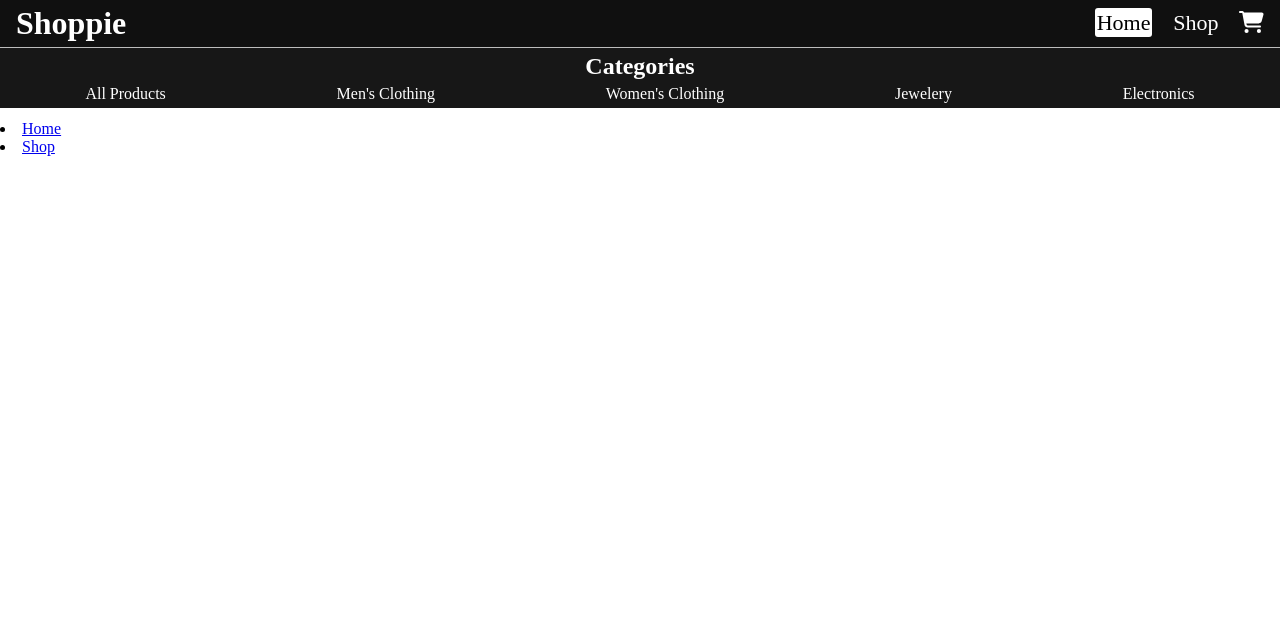
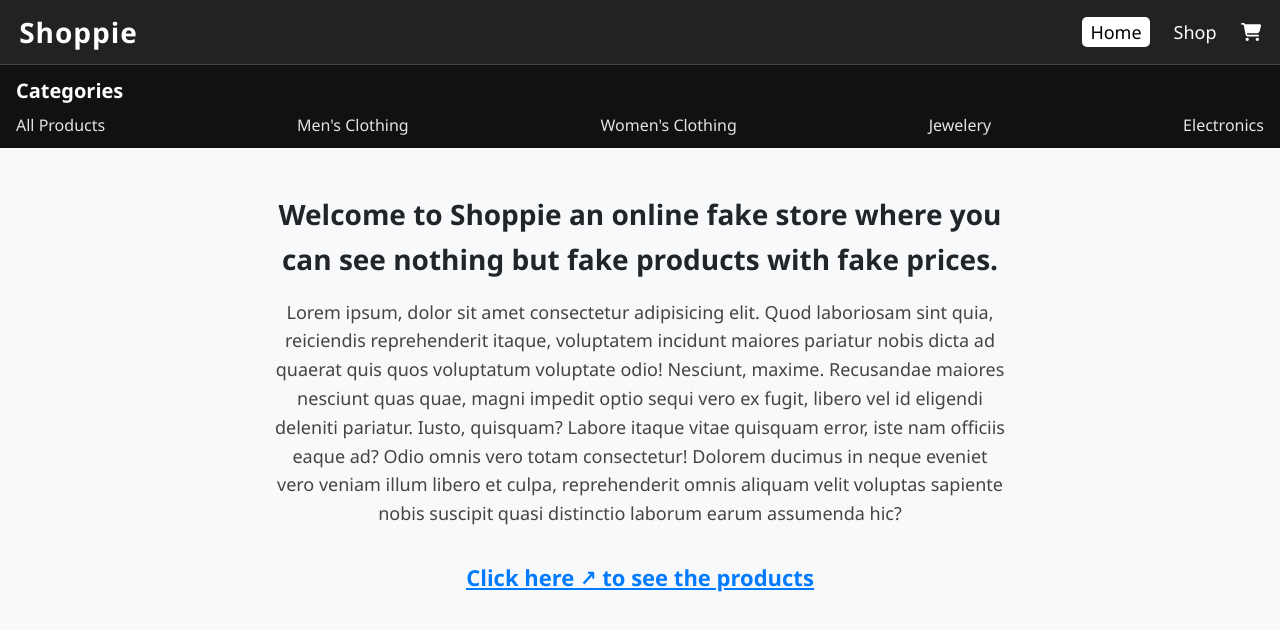
Before and after one commit to yahya-mohamoud/shoppingCart, a React (Vite) app: page / in a window 1280 px wide. Shown: the top 630 px of the page. Built offline with nearby package versions, Linux system fonts and the light colour scheme; no server answers.

Commit message:
added styling straight from chatGpt, added content to homePage the only left is to finish the process(buy, cancel)

```diff
--- a/src/App.css
+++ b/src/App.css
@@ -1,179 +1,277 @@
+/* Reset + Base Styles */
+* {
+  box-sizing: border-box;
+  margin: 0;
+  padding: 0;
+}
+
+body {
+  font-family: 'Segoe UI', Tahoma, Geneva, Verdana, sans-serif;
+  background-color: #f8f9fa;
+  color: #212529;
+  line-height: 1.6;
+}
+
+/* Header */
 .container {
   position: fixed;
   width: 100%;
-  /* display: none; */
+  top: 0;
+  z-index: 1000;
 }
 
-.hero{
+.hero {
   display: flex;
   justify-content: space-between;
   align-items: center;
-  background-color: rgba(0, 0, 0, 0.936);
+  background-color: #222;
   color: white;
-  padding: 0.3rem 1rem;
-  /* position: fixed; */
-  width: 100%;
+  padding: 0.6rem 1.2rem;
 }
 
-.sideNavLinks li {
-  list-style: none;
+.hero h1 {
+  font-size: 28px;
+  font-weight: bold;
+  letter-spacing: 1px;
 }
 
-.sideNavLinks li a:hover{
-    color: rgb(142, 145, 149);
+.sideNavLinks {
+  display: flex;
+  align-items: center;
+  gap: 1.5rem;
+  font-size: 18px;
+  list-style: none;
 }
 
 .sideNavLinks li a {
   color: white;
   text-decoration: none;
+  transition: color 0.3s;
+}
+
+.sideNavLinks li a:hover {
+  color: #9ca3af;
 }
 
 .sideNavLinks li a.active {
   color: black;
   background-color: white;
-  padding: 2px ;
-  border-radius: 3px;
-  transition: 1.4ms ease-in-out;
-}
-.sideNavLinks {
-  display: flex;
-  gap: 1.3rem;
-  font-size: 22px;
+  padding: 3px 8px;
+  border-radius: 5px;
 }
 
-.counter {
-  display: flex;
-  align-items: center;
-  gap: 10px;
-  font-size: 23px;
-  justify-content: center;
+/* Cart Icon */
+.cart-icon-container {
+  position: relative;
 }
 
-.item {
- min-width: 200px;
-  padding: 10px 10px 30px;
-  height: 330px;
-  margin: 30px auto ;
-  background-color: azure;
-  border-radius: 20px;
-  box-shadow: 2px 2px 8px rgb(84, 141, 160);
+.cart-icon-container  a{
+  color: white;
+}
+.cart-count-badge {
+  position: absolute;
+  top: -10px;
+  right: -12px;
+  background-color: red;
+  color: white;
+  font-size: 12px;
+  padding: 2px 6px;
+  border-radius: 50%;
 }
 
-.itemsGrid{
-  display: flex;
-  flex-wrap: wrap;
-  flex: 1;
-  gap: 1rem;
-  margin-left: 20px;
-  padding-top: 120px;
-}
-
-.itemImg {
-  width: 170px;
-  height: 160px;
-  display: block;
-  margin: 0 auto;
-}
-
-.counterBtn {
-  background-color: rgb(135, 148, 163);
-  border: none;
-  width:  20px;
-  padding: 3px;
-  border-radius: 4px;
-  font-size: 23px;
-  color: white;
-}
-
-.cartBtn {
-  border: none;
-  padding: 8px 8px;
-  background-color: rgb(14, 14, 14);
-  color: white;
-  margin: 10px auto;
-  display: block;
-  border-radius: 6px;
-}
-
-.categoriesList ul{
-  display: flex;
-  justify-content: space-around;
-  gap: 10px;
-}
-
-.categoriesList{
-  padding:  5px ;
-  background-color: rgba(0, 0, 0, 0.908);
-  border-top: 0.2px solid rgba(255, 255, 255, 0.715);
+/* Categories */
+.categoriesList {
+  background-color: #111;
+  padding: 0.6rem 1rem;
+  border-top: 1px solid #444;
 }
 
 .categoriesList h2 {
   color: white;
-  text-align: center;
-  margin-bottom: 5px;
-
+  font-size: 20px;
+  margin-bottom: 6px;
 }
 
-.categoriesList li {
+.categoriesList ul {
+  display: flex;
+  justify-content: space-between;
+  flex-wrap: wrap;
+  gap: 10px;
   list-style: none;
+  padding: 0;
 }
 
-.categoriesList li > a{
-  color: white;
+.categoriesList li a {
+  color: #e4e4e4;
   text-decoration: none;
+  font-weight: 500;
 }
 
-
-.categoriesList li a.active{
-   color: black;
+.categoriesList li a.active {
+  color: #000;
   background-color: white;
-  padding: 2px ;
-  border-radius: 3px;
-  transition: 1.4ms ease-in-out;
+  padding: 3px 8px;
+  border-radius: 5px;
 }
 
-.cart-icon-container {
-  position: relative;
-  display: inline-block;
+/* Main Layout */
+.mainApp {
+  padding-top: 160px;
 }
 
-.cart-count-badge {
-  position: absolute;
-  top: -8px;
-  right: -10px;
-  background: rgb(255, 0, 0);
-  color: white;
-  font-size: 0.75rem;
-  font-weight: bold;
-  border-radius: 50%;
-  padding: 3px 6px;
+/* Home Page */
+.home {
+  padding: 2rem;
+  max-width: 800px;
+  margin: 0 auto;
+  text-align: center;
 }
 
-.cart-icon-container a{
-  text-decoration: none;
-  color: white;
+.home h1 {
+  font-size: 28px;
+  margin-bottom: 1rem;
 }
 
-.home {
-  padding-top: 120px;
+.home p {
+  font-size: 18px;
+  margin-bottom: 2rem;
+  color: #444;
 }
 
+.home a h2 {
+  font-size: 22px;
+  color: #007bff;
+  text-decoration: underline;
+  transition: color 0.3s;
+}
+
+.home a h2:hover {
+  color: #0056b3;
+}
+
+/* Items Grid */
+.itemsGrid {
+  display: grid;
+  grid-template-columns: repeat(auto-fill, minmax(230px, 1fr));
+  gap: 1.5rem;
+  padding: 2rem;
+}
+
+/* Individual Item Card */
+.item {
+  background-color: #fff;
+  border-radius: 15px;
+  box-shadow: 0 3px 10px rgba(0,0,0,0.1);
+  padding: 1rem;
+  text-align: center;
+  transition: transform 0.2s;
+}
+
+.item:hover {
+  transform: translateY(-5px);
+}
+
+.itemImg {
+  height: 150px;
+  object-fit: contain;
+  margin-bottom: 1rem;
+}
+
+.item h2 {
+  font-size: 16px;
+  margin: 0.5rem 0;
+}
+
+/* Counter */
+.counter {
+  display: flex;
+  align-items: center;
+  justify-content: center;
+  gap: 12px;
+  margin: 1rem 0;
+}
+
+.counter h3 {
+  font-size: 20px;
+}
+
+.counterBtn {
+  background-color: #555;
+  border: none;
+  color: white;
+  padding: 4px 12px;
+  border-radius: 6px;
+  font-size: 20px;
+  cursor: pointer;
+}
+
+.counterBtn:hover {
+  background-color: #333;
+}
+
+/* Cart Button */
+.cartBtn {
+  background-color: #28a745;
+  color: white;
+  padding: 8px 16px;
+  border: none;
+  border-radius: 8px;
+  font-weight: bold;
+  cursor: pointer;
+  transition: background-color 0.3s;
+}
+
+.cartBtn:hover {
+  background-color: #218838;
+}
+
+/* Cart Page */
 .cartPage {
-  padding-top: 120px;
+  padding: 2rem;
+  display: flex;
+  flex-direction: column;
+  gap: 1.5rem;
+  max-width: 800px;
+  margin: 0 auto;
 }
 
 .displayItems {
-  min-width: 200px;
-  background-color: antiquewhite;
-  border: 2px solid red;
-  margin: 10px auto;
   display: flex;
-}
-
-.oneItem h2 {
-  /* width: 400px; */
+  gap: 20px;
+  align-items: center;
+  background-color: white;
+  padding: 1rem;
+  border-radius: 15px;
+  box-shadow: 0 2px 8px rgba(0,0,0,0.1);
 }
 
 .displayItems img {
-  width: 150px;
+  width: 120px;
+  height: 120px;
+  object-fit: contain;
 }
+
+.oneItem {
+  flex: 1;
+}
+
+.item-count {
+  display: flex;
+  gap: 10px;
+  align-items: center;
+  margin-top: 10px;
+}
+
+.item-count button {
+  background-color: #6c757d;
+  color: white;
+  border: none;
+  padding: 6px 10px;
+  border-radius: 5px;
+  font-size: 18px;
+  cursor: pointer;
+}
+
+.item-count button:hover {
+  background-color: #5a6268;
+}
--- a/src/components/CartPage.jsx
+++ b/src/components/CartPage.jsx
@@ -1,10 +1,15 @@
 import React from 'react'
-import { useOutletContext } from 'react-router-dom'
+import { useNavigate, useOutletContext } from 'react-router-dom'
 import { useState, useEffect } from 'react';
 
 function CartPage() {
   const { itemToCart } = useOutletContext()
   const [cartItems, setCartItems] = useState([]);
+
+  const navigate = useNavigate()
+  if(itemToCart.length === 0) {
+    navigate('/')
+  }
 
   useEffect(() => {
     setCartItems(itemToCart || []);
@@ -13,8 +18,6 @@ function CartPage() {
   const handleAdd = (item) => {
 
   const updated = cartItems.map((i) => {
-    console.log(i);
-
     if (i.id === item.id) {
       return { ...i, count: i.count + 1 };
     }
@@ -43,7 +46,7 @@ function CartPage() {
             <img src={singleItem.image} alt={singleItem.category} />
             <div className="oneItem">
               <h2>{singleItem.title}</h2>
-              <h2>${Math.floor(singleItem.price * singleItem.count)}</h2>
+              <h2>${Math.floor(singleItem.price * singleItem.count) + ".99"}</h2>
               <div className='item-count'>
                 <button onClick={() => handleMinus(singleItem)}>-</button>
                 <span>{singleItem.count}</span>
--- a/src/components/Home.jsx
+++ b/src/components/Home.jsx
@@ -4,12 +4,12 @@ import { Link } from "react-router-dom"
 function Home() {
   return (
     <div className="home">
-        <li>
-            <Link to={'/'}>Home</Link>
-        </li>
-        <li>
-            <Link to={'shop'}>Shop</Link>
-        </li>
+        <h1>Welcome to Shoppie an online fake store where you can see nothing but fake products with fake prices.</h1>
+        <p>Lorem ipsum, dolor sit amet consectetur adipisicing elit. Quod laboriosam sint quia, reiciendis reprehenderit itaque, voluptatem incidunt maiores pariatur nobis dicta ad quaerat quis quos voluptatum voluptate odio! Nesciunt, maxime.
+        Recusandae maiores nesciunt quas quae, magni impedit optio sequi vero ex fugit, libero vel id eligendi deleniti pariatur. Iusto, quisquam? Labore itaque vitae quisquam error, iste nam officiis eaque ad?
+        Odio omnis vero totam consectetur! Dolorem ducimus in neque eveniet vero veniam illum libero et culpa, reprehenderit omnis aliquam velit voluptas sapiente nobis suscipit quasi distinctio laborum earum assumenda hic?</p>
+        <Link to={'/shop'}> <h2>Click here ↗ to see the products</h2></Link>
+
     </div>
   )
 }
--- a/src/components/ItemCard.jsx
+++ b/src/components/ItemCard.jsx
@@ -25,7 +25,6 @@ function ItemCard({ item, itemToCart, setItemToCart}) {
 
 
     });
-      console.log(itemToCart);
 
       setQuantity(1)
   }
@@ -35,7 +34,7 @@ function ItemCard({ item, itemToCart, setItemToCart}) {
     <div className='item' key={item.id}>
       <img className='itemImg' src={item.image} alt={item.id} />
       <h2>{handleTitle(item.title)}</h2>
-      <h2>${item.price * quantity}</h2>
+      <h2>${Math.floor(item.price * quantity) + '.99'}</h2>
       <CounterBtn quantity={quantity} setQuantity={setQuantity}/>
       <button className='cartBtn' onClick={() => addcart(item, quantity)}>Add to Cart</button>
     </div>
```
